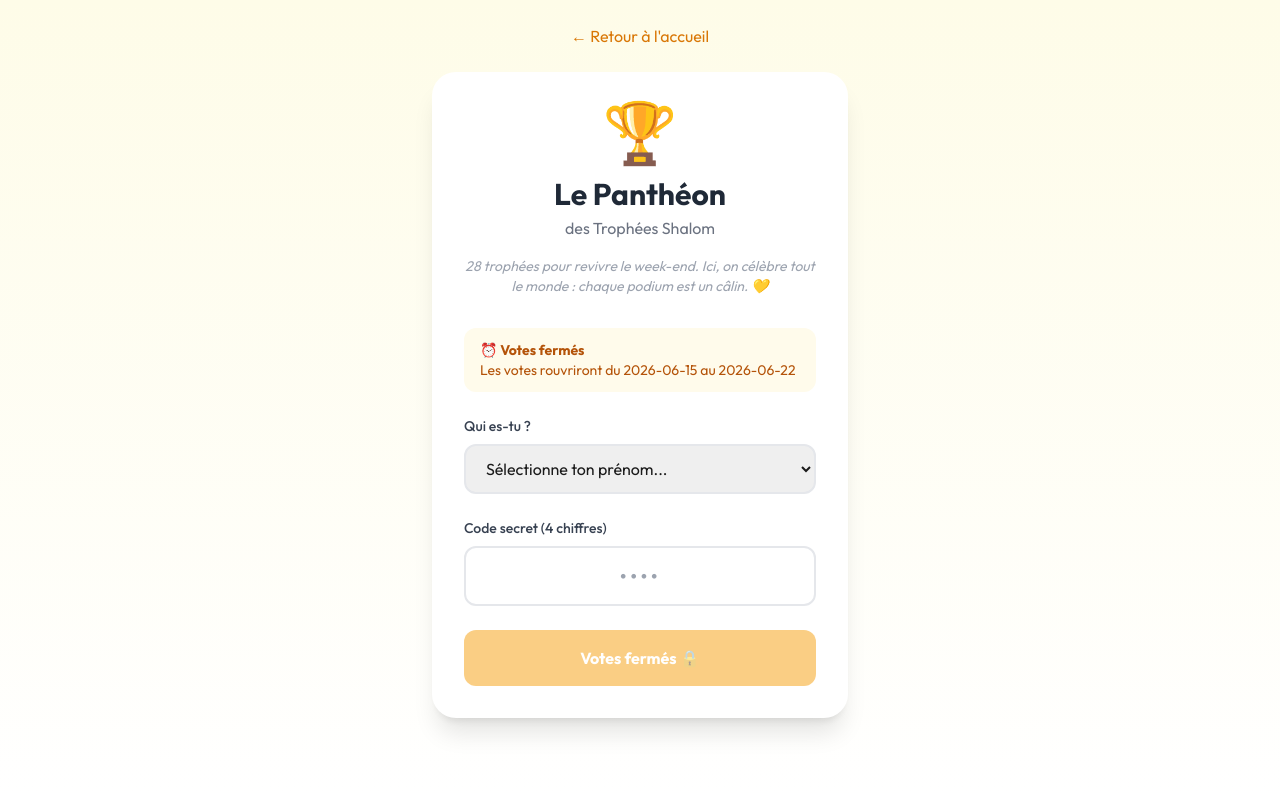
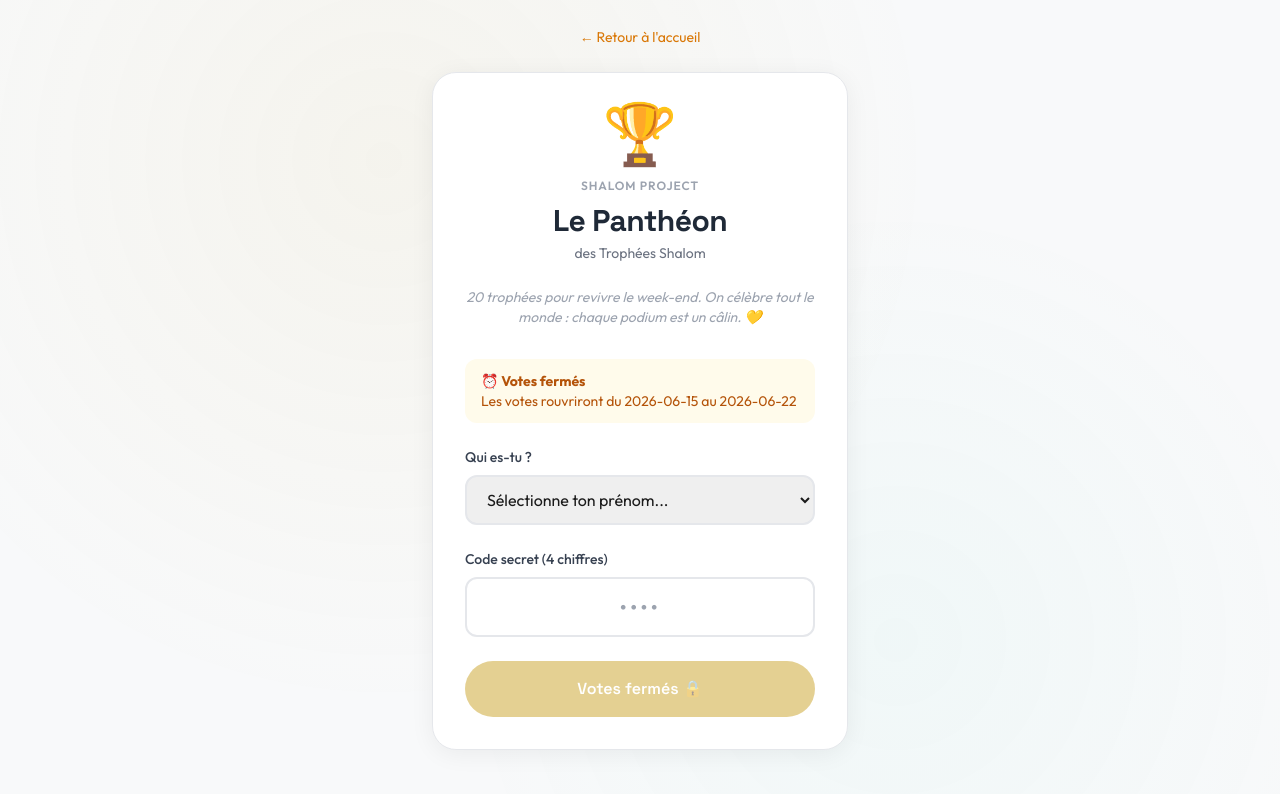
Before and after one commit to pefdore/shalom-timeline, a Next.js app: page /awards in a window 1280 px wide. Shown: the top 794 px of the page. Built offline with nearby package versions, Linux system fonts and the light colour scheme.

Commit message:
Awards redesign: index.html design system, refined category tone, drop extra categories
Co-authored-by: pefdore <pefdore@users.noreply.github.com>

```diff
--- a/app/awards/page.js
+++ b/app/awards/page.js
@@ -12,12 +12,12 @@ const PARTICIPANTS = [
 ]
 
 const PHASES = [
-  { label: 'Souvenirs', emoji: '💛', hint: 'Ce qui nous a fait rire et vibrer' },
+  { label: 'Journées', emoji: '☀️', hint: 'Le meilleur du jour' },
   { label: 'Talents', emoji: '✨', hint: 'Ce que chacun·e fait de magique' },
   { label: 'Piquant léger', emoji: '🌶️', hint: 'Un petit pic, avec beaucoup d’amour' },
   { label: 'Grand Final', emoji: '🏆', hint: 'Les prix qui comptent vraiment' },
 ]
-const PHASE_OF = (id) => (id <= 10 ? 0 : id <= 20 ? 1 : id <= 23 ? 2 : 3)
+const PHASE_OF = (id) => (id <= 8 ? 0 : id <= 14 ? 1 : id <= 18 ? 2 : 3)
 
 const PROGRESS_MESSAGES = [
   { threshold: 0, message: '🎉 C’est parti ! Prends ton temps, il n’y a pas de mauvais vote.' },
@@ -202,21 +202,22 @@ export default function Awards() {
 
   if (step === 'login') {
     return (
-      <div className="min-h-screen bg-gradient-to-b from-yellow-50 to-white">
-        <header className="py-6 text-center px-4">
-          <Link href="/" className="inline-flex items-center text-amber-600 hover:text-amber-700">
+      <div className="min-h-screen aw-bg relative">
+        <header className="py-6 text-center px-4 relative z-10">
+          <Link href="/" className="inline-flex items-center text-amber-600 hover:text-amber-700 text-sm">
             ← Retour à l'accueil
           </Link>
         </header>
-        <div className="max-w-md mx-auto px-4 pb-12">
-          <div className="bg-white rounded-3xl shadow-xl p-8 slide-up">
-            <div className="text-center mb-4">
+        <div className="max-w-md mx-auto px-4 pb-12 relative z-10">
+          <div className="aw-card p-8 slide-up">
+            <div className="text-center mb-6">
               <div className="text-6xl mb-3 float-gentle">🏆</div>
-              <h1 className="text-3xl font-bold text-center text-gray-800 mb-1">Le Panthéon</h1>
-              <p className="text-center text-gray-500">des Trophées Shalom</p>
+              <p className="aw-kicker mb-2">Shalom Project</p>
+              <h1 className="aw-title text-3xl text-gray-800 mb-1">Le Panthéon</h1>
+              <p className="text-center text-gray-500 text-sm">des Trophées Shalom</p>
             </div>
             <p className="text-center text-sm text-gray-400 mb-8 italic">
-              28 trophées pour revivre le week-end. Ici, on célèbre tout le monde : chaque podium est un câlin. 💛
+              20 trophées pour revivre le week-end. On célèbre tout le monde : chaque podium est un câlin. 💛
             </p>
             {!votingOpen && (
               <div className="bg-amber-50 text-amber-700 px-4 py-3 rounded-xl text-sm mb-6 fade-in">
@@ -250,7 +251,7 @@ export default function Awards() {
                   else { setError(data.message || 'Code invalide'); play('error') }
                 } catch { setStep('voting') }
               }} disabled={!selectedMember || code.length !== 4 || !votingOpen}
-                className="w-full py-4 bg-amber-500 text-white font-bold rounded-xl hover:bg-amber-600 hover:scale-[1.02] active:scale-[0.98] transition-all disabled:opacity-50 disabled:hover:scale-100">
+                className="aw-btn aw-btn-primary w-full py-4 disabled:opacity-50 disabled:hover:transform-none disabled:hover:shadow-none">
                 {votingOpen ? 'Entrer dans l\'Arène ⚔️' : 'Votes fermés 🔒'}
               </button>
             </div>
@@ -271,8 +272,8 @@ export default function Awards() {
     const votedCategories = Object.keys(votes).length
 
     return (
-      <div className="min-h-screen bg-yellow-50">
-        <div className="fixed top-0 left-0 right-0 bg-white shadow-md z-50">
+      <div className="min-h-screen aw-bg relative">
+        <div className="fixed top-0 left-0 right-0 bg-white/90 backdrop-blur border-b border-gray-100 z-50">
           <div className="max-w-4xl mx-auto px-4 py-3">
             <div className="flex justify-between items-center text-sm text-gray-500 mb-2">
               <div className="flex items-center gap-1">
@@ -307,10 +308,10 @@ export default function Awards() {
             <div className="flex justify-center items-end gap-4 mb-4">
               {[2, 3, 1].map((rank) => {
                 const occupant = Object.keys(categoryVotes).find(p => categoryVotes[p] === rank)
-                const base = rank === 3 ? 'w-28 h-[140px] from-yellow-400 to-yellow-300' : rank === 2 ? 'w-24 h-[100px] from-gray-300 to-gray-200' : 'w-24 h-[70px] from-orange-300 to-orange-200'
+                const base = rank === 3 ? 'w-28 h-[140px] aw-podium-gold' : rank === 2 ? 'w-24 h-[100px] aw-podium-silver' : 'w-24 h-[70px] aw-podium-bronze'
                 return (
                   <div key={rank}
-                    className={`${base} bg-gradient-to-t rounded-t-lg flex flex-col items-center justify-end pb-2 cursor-pointer transition-all duration-200 ${dragOverRank === rank ? 'scale-110 ring-4 ring-amber-300 brightness-110' : ''} ${justDroppedRank === rank ? 'podium-pop' : ''}`}
+                    className={`${base} aw-podium-step flex flex-col items-center justify-end pb-2 cursor-pointer transition-all duration-200 ${dragOverRank === rank ? 'scale-110 ring-4 ring-amber-300 brightness-105' : ''} ${justDroppedRank === rank ? 'podium-pop' : ''}`}
                     onDragOver={(e) => handleDragOver(e, rank)}
                     onDragLeave={() => handleDragLeave(rank)}
                     onDrop={(e) => handleDrop(e, rank)}>
@@ -336,7 +337,7 @@ export default function Awards() {
                   const isOnPodium = participant in categoryVotes
                   return (
                     <div key={participant} draggable={!isOnPodium} onDragStart={(e) => handleDragStart(e, participant)}
-                      className={`token px-4 py-2 rounded-full font-medium text-sm ${isOnPodium ? 'bg-gray-200 text-gray-400 cursor-not-allowed' : 'bg-white shadow-md hover:shadow-lg hover:scale-105 cursor-grab'} ${dragToken === participant ? 'dragging' : ''}`}>
+                      className={`token aw-chip px-4 py-2 font-medium text-sm ${isOnPodium ? 'aw-chip-on cursor-not-allowed hover:transform-none hover:shadow-none' : 'cursor-grab'} ${dragToken === participant ? 'dragging' : ''}`}>
                       {participant}
                     </div>
                   )
@@ -347,19 +348,19 @@ export default function Awards() {
             <div className="flex flex-wrap justify-center gap-3">
               {!isLast && (
                 <button onClick={() => setCurrentCategory(prev => prev + 1)}
-                  className="px-6 py-3 text-gray-500 rounded-full hover:bg-gray-200 transition-all text-sm font-medium">
+                  className="aw-btn aw-btn-ghost px-6 py-3 text-sm">
                   Passer cette catégorie →
                 </button>
               )}
               {(canContinue || (!isLast && Object.keys(categoryVotes).length === 0)) && (
                 <button onClick={() => isLast ? submitVotes() : setCurrentCategory(prev => prev + 1)}
-                  className="px-8 py-4 bg-amber-500 text-white font-bold rounded-full hover:bg-amber-600 transition-all hover:scale-105 shadow-lg">
+                  className="aw-btn aw-btn-primary px-8 py-4">
                   {isLast ? 'Découvrir le palmarès 🎉' : <>Suivant <span className="ml-2">➡️</span></>}
                 </button>
               )}
               {currentCategory > 0 && (
                 <button onClick={() => setCurrentCategory(prev => Math.max(prev - 1, 0))}
-                  className="px-6 py-3 text-gray-500 rounded-full hover:bg-gray-200 transition-all text-sm font-medium">
+                  className="aw-btn aw-btn-ghost px-6 py-3 text-sm">
                   ← Revenir
                   {Object.keys(categoryVotes).length > 0 && ' et modifier'}
                 </button>
@@ -368,9 +369,9 @@ export default function Awards() {
           </div>
         </div>
 
-        <div className="fixed bottom-0 left-0 right-0 bg-gray-800 text-white py-2 overflow-hidden">
+        <div className="fixed bottom-0 left-0 right-0 bg-gray-900/90 backdrop-blur text-white py-2 overflow-hidden">
           <div className="whitespace-nowrap animate-pulse">
-            <span className="mx-4">{tickerMessage}</span>
+            <span className="mx-4 text-sm text-gray-200">{tickerMessage}</span>
           </div>
         </div>
       </div>
@@ -384,14 +385,14 @@ export default function Awards() {
     const topCats = Object.entries(podiums).slice(0, 6)
 
     return (
-      <div className="min-h-screen bg-gradient-to-b from-yellow-50 to-white">
-        <div className="max-w-3xl mx-auto px-4 py-10">
-          <div className="bg-white rounded-3xl shadow-2xl p-8 text-center slide-up">
+      <div className="min-h-screen aw-bg relative">
+        <div className="max-w-3xl mx-auto px-4 py-10 relative z-10">
+          <div className="aw-card p-8 text-center slide-up">
             <div className="text-6xl mb-6">{celebration ? '🎊' : '🏆'}</div>
             <h1 className="text-3xl font-bold text-gray-800 mb-4">Verdicts Envoyés !</h1>
             <p className="text-gray-500 mb-2">Merci d'avoir participé au Panthéon des Trophées</p>
             <p className="text-sm text-gray-400 mb-8">Résultat garanti : 14 gagnant·e·s et zéro perdant·e. 💛</p>
-            <div className="bg-amber-50 rounded-2xl p-6 mb-8">
+            <div className="bg-[#fdf6e3] rounded-2xl p-6 mb-8">
               <p className="text-sm text-gray-500 mb-2">Ton profil de votant</p>
               <p className="text-4xl mb-2">{profile.emoji}</p>
               <p className="text-2xl font-bold text-amber-600">{profile.label}</p>
@@ -399,7 +400,7 @@ export default function Awards() {
             </div>
           </div>
 
-          <div className="bg-white rounded-3xl shadow-xl p-6 mb-6 mt-6">
+          <div className="aw-card p-6 mb-6 mt-6">
             <div className="flex items-center justify-between mb-4">
               <h2 className="text-xl font-bold text-gray-800">📊 Palmarès live</h2>
               <span className="flex items-center gap-1 text-xs text-gray-400">
@@ -422,8 +423,8 @@ export default function Awards() {
           </div>
 
           {topCats.length > 0 && (
-            <div className="bg-white rounded-3xl shadow-xl p-6 mb-8">
-              <h2 className="text-xl font-bold text-gray-800 mb-4">🌟 Premiers podiums</h2>
+            <div className="aw-card p-6 mb-8">
+              <h2 className="aw-title text-xl text-gray-800 mb-4">🌟 Premiers podiums</h2>
               <div className="grid gap-3 sm:grid-cols-2">
                 {topCats.map(([category, winners]) => (
                   <div key={category} className="bg-gray-50 rounded-2xl p-4">
@@ -439,7 +440,7 @@ export default function Awards() {
             </div>
           )}
 
-          <div className="bg-white rounded-3xl shadow-xl p-6 mb-8 text-center">
+          <div className="aw-card p-6 mb-8 text-center">
             <p className="text-sm text-gray-500">Le palmarès complet se dévoilera au gîte 🏡</p>
             <p className="text-sm text-gray-400 mt-1">En attendant : tu nous as déjà donné envie de revenir l'année prochaine. 💛</p>
             <div className="space-y-3 text-sm text-gray-500 mt-6">
@@ -449,7 +450,7 @@ export default function Awards() {
             </div>
           </div>
 
-          <Link href="/" className="block w-full py-4 bg-gray-800 text-white font-bold rounded-xl hover:bg-gray-900 text-center">
+          <Link href="/" className="aw-btn block w-full py-4 bg-gray-800 text-white rounded-full hover:bg-gray-900 text-center">
             Retour à l'accueil
           </Link>
         </div>
--- a/app/globals.css
+++ b/app/globals.css
@@ -152,3 +152,73 @@ body {
   100% { transform: scale(1); }
 }
 .count-beat { animation: count-beat 0.35s ease-out; }
+
+/* ===== Awards design system (aligned with index.html) ===== */
+.aw-card {
+  background: #ffffff;
+  border: 1px solid #e5e7eb;
+  border-radius: 24px;
+  box-shadow: 0 4px 24px rgba(0, 0, 0, 0.06);
+  transition: box-shadow 0.3s ease, transform 0.3s ease, border-color 0.3s ease;
+}
+.aw-card:hover { box-shadow: 0 12px 48px rgba(0, 0, 0, 0.12); }
+.aw-title {
+  font-family: 'Space Grotesk', sans-serif;
+  font-weight: 700;
+  letter-spacing: -0.02em;
+}
+.aw-kicker {
+  font-size: 0.75rem;
+  font-weight: 600;
+  letter-spacing: 0.08em;
+  text-transform: uppercase;
+  color: #9ca3af;
+}
+.aw-btn {
+  font-family: 'Space Grotesk', sans-serif;
+  font-weight: 600;
+  transition: transform 0.2s ease, box-shadow 0.2s ease;
+}
+.aw-btn-primary {
+  background: #c9a227;
+  color: #fff;
+  border-radius: 999px;
+}
+.aw-btn-primary:hover {
+  background: #b8922a;
+  transform: translateY(-2px);
+  box-shadow: 0 8px 20px rgba(201, 162, 39, 0.35);
+}
+.aw-btn-ghost {
+  color: #5c5c5c;
+  border-radius: 999px;
+}
+.aw-btn-ghost:hover { background: #f1f3f4; }
+.aw-chip {
+  border: 1px solid #e5e7eb;
+  background: #fff;
+  border-radius: 999px;
+  box-shadow: 0 2px 8px rgba(0, 0, 0, 0.05);
+  transition: all 0.2s ease;
+}
+.aw-chip:hover { transform: translateY(-2px); box-shadow: 0 6px 16px rgba(0,0,0,0.1); border-color: #c9a227; }
+.aw-chip-on { background: #f1f3f4; color: #9ca3af; border-color: #f1f3f4; box-shadow: none; }
+.aw-bg::before {
+  content: '';
+  position: fixed;
+  inset: 0;
+  z-index: 0;
+  pointer-events: none;
+  background:
+    radial-gradient(circle at 30% 20%, rgba(201, 162, 39, 0.06) 0%, transparent 50%),
+    radial-gradient(circle at 70% 80%, rgba(45, 212, 191, 0.04) 0%, transparent 40%);
+}
+.aw-podium-step {
+  border: 1px solid #e5e7eb;
+  border-radius: 16px 16px 0 0;
+  box-shadow: 0 4px 16px rgba(0, 0, 0, 0.05);
+  background: #fff;
+}
+.aw-podium-gold { background: linear-gradient(180deg, #fdf6e3 0%, #ffffff 100%); border-color: #c9a227; }
+.aw-podium-silver { background: linear-gradient(180deg, #f8f9fa 0%, #ffffff 100%); }
+.aw-podium-bronze { background: linear-gradient(180deg, #fff7ed 0%, #ffffff 100%); }
```
Also changed, not shown: app/palmares/page.js (+8 -8 lines), lib/awards.js.
